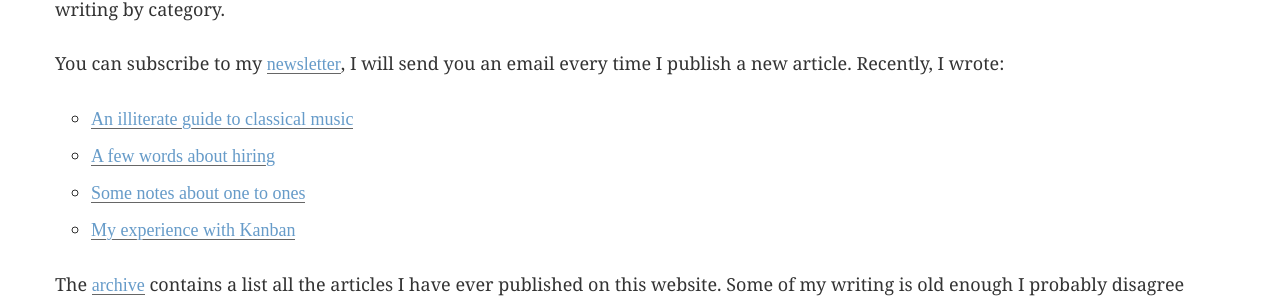
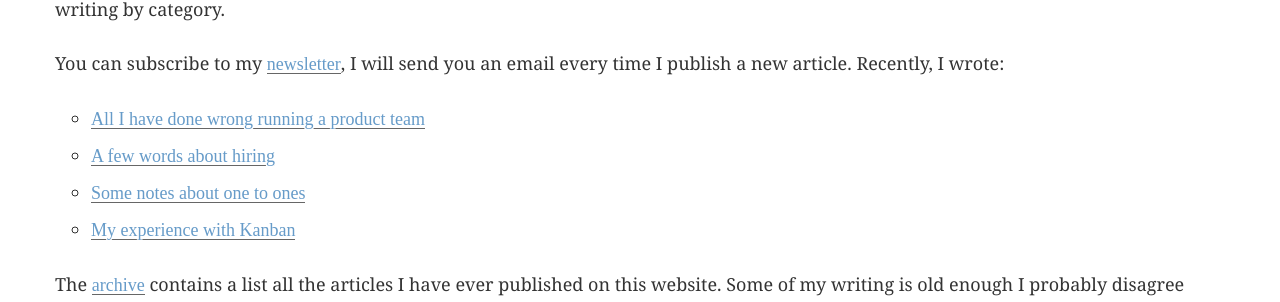
Before and after one commit to lucapette/lucapette.github.com, a Jekyll site: the page built from index.html, in a window 1280 px wide. Shown: the part 277-579 px from the top of the page. Built offline with Jekyll 4.4.1, drawn with Linux system fonts in a browser that asks for light colours; nearby versions of some CDN libraries.

Commit message:
Get last article on the homepage

```diff
--- a/index.html
+++ b/index.html
@@ -20,8 +20,8 @@ keywords: lucapette
   send you an email every time I publish a new article.
   Recently, I wrote:
   <ul>
-    <li><a href="/an-illiterate-guide-to-classical-music">An illiterate guide
-      to classical music</a></li>
+    <li><a href="/all-i-have-done-wrong-running-a-product-team">All I have
+      done wrong running a product team</a></li>
     <li><a href="/a-few-words-about-hiring">A few words about hiring</a></li>
     <li><a href="/some-notes-about-one-to-ones">Some notes about one to ones</a></li>
     <li><a href="/my-experience-with-kanban">My experience with Kanban</a></li>
```
